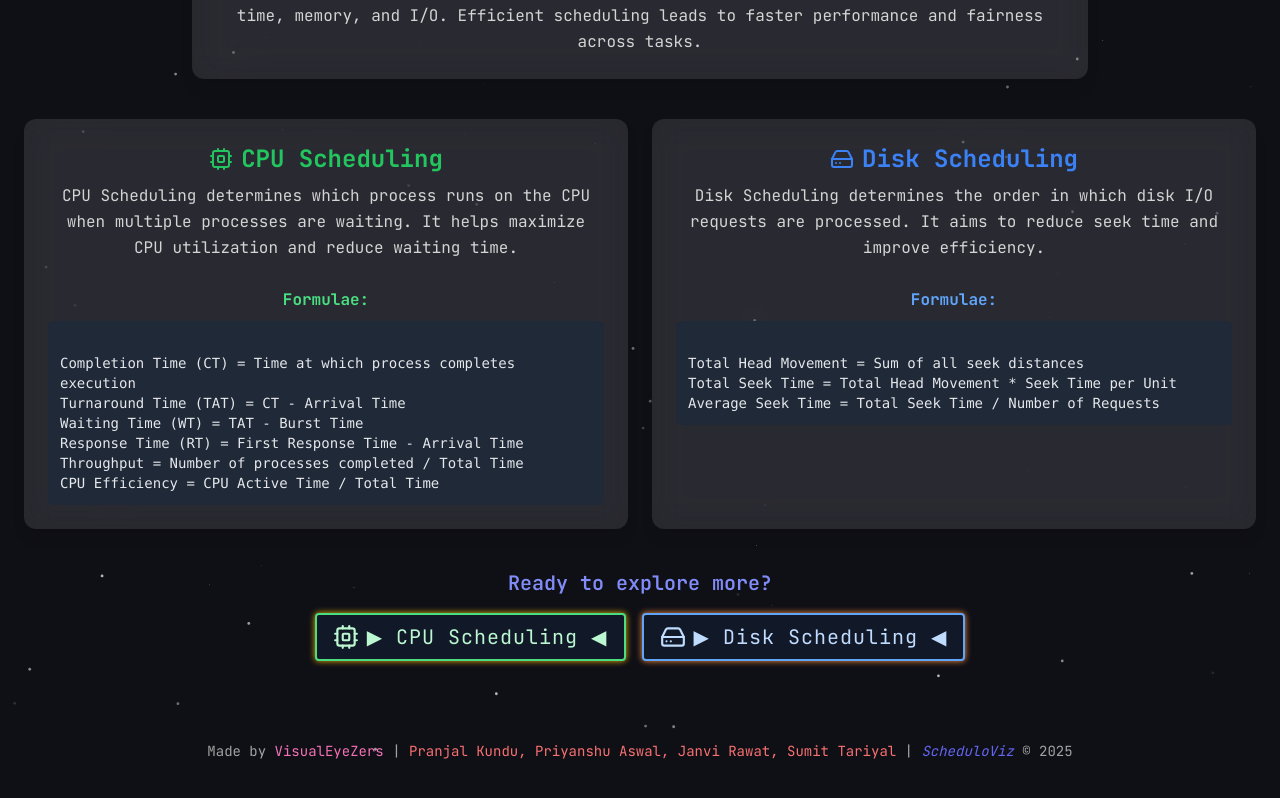
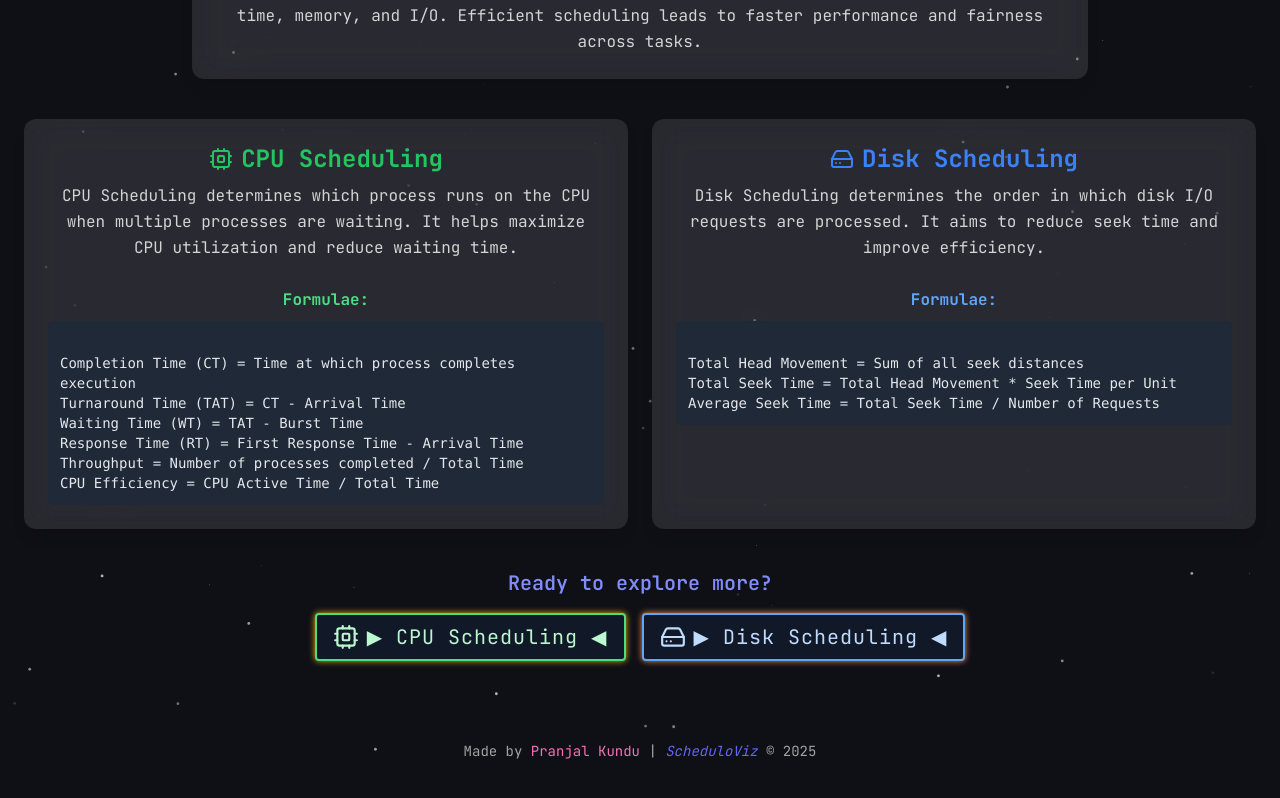
Before and after one commit to Zzz-Pranjal-Kundu/OperatingSystemAlgoSimulator, a Next.js app: page / in a window 1280 px wide. Shown: the part 346-1144 px from the top of the page. Built offline with nearby package versions, Linux system fonts and the light colour scheme.

Commit message:
Updated page.tsx

```diff
--- a/app/page.tsx
+++ b/app/page.tsx
@@ -350,8 +350,7 @@ Average Seek Time = Total Seek Time / Number of Requests
         </AnimatePresence>
 
         <footer className="text-sm text-neutral-600 dark:text-neutral-400 text-center pt-10">
-          Made by <span className="text-pink-400">VisualEyeZers</span> |{" "}
-          <span className="text-red-400">Pranjal Kundu, Priyanshu Aswal, Janvi Rawat, Sumit Tariyal</span> |{" "}
+          Made by <span className="text-pink-400">Pranjal Kundu</span> |{" "}
           <span className="italic text-indigo-500">ScheduloViz</span> © 2025
         </footer>
       </main>
```
